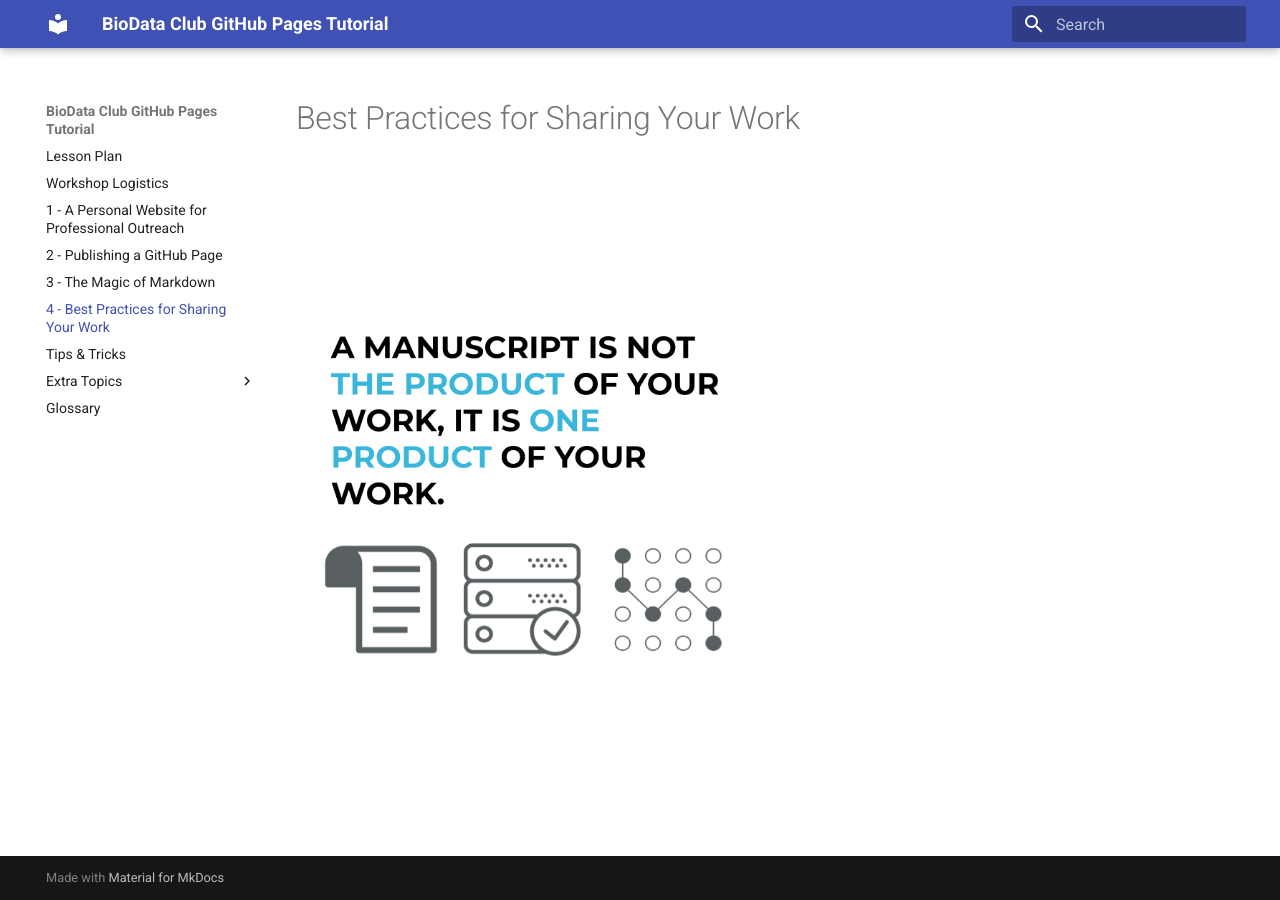
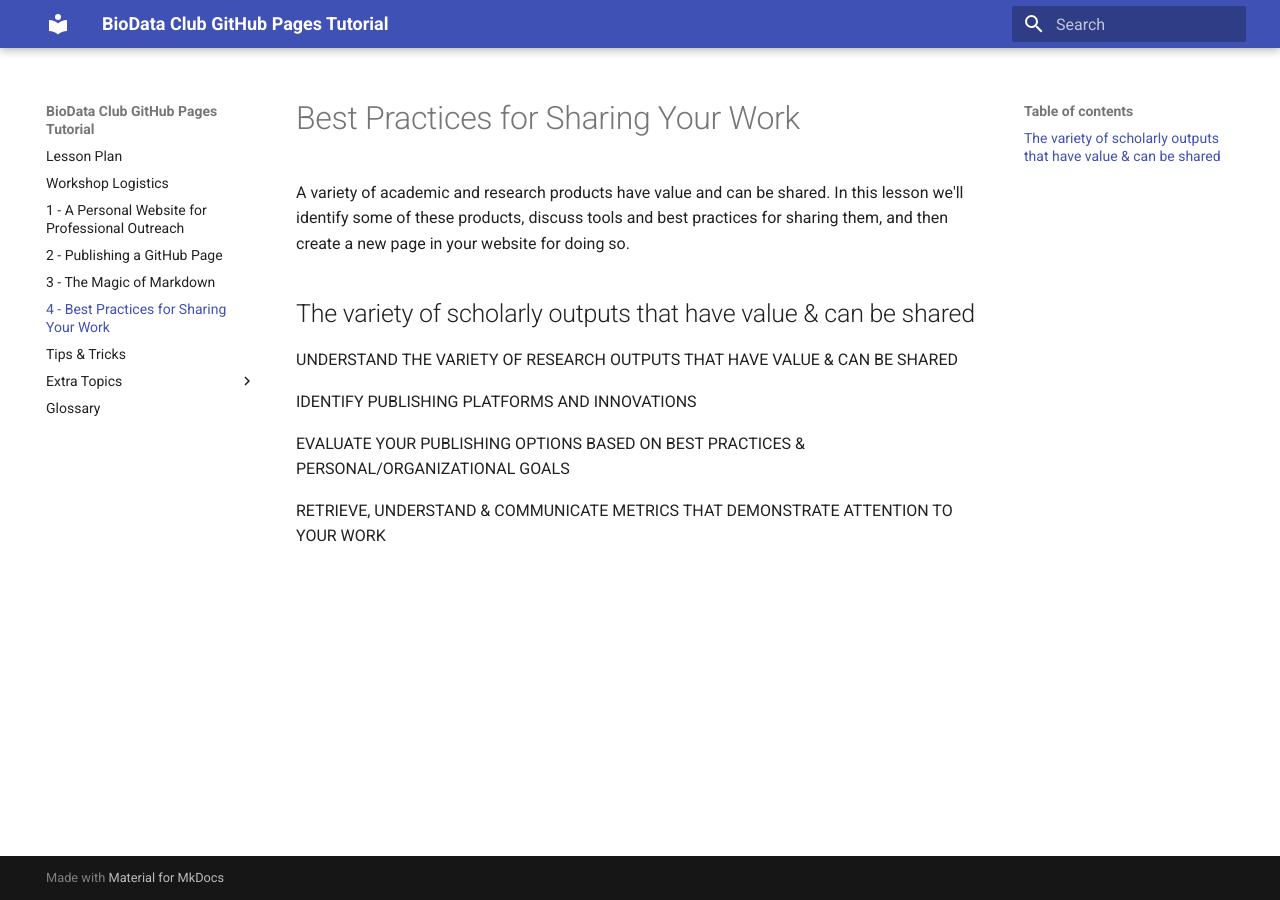
Before and after one commit to BioData-Club/ghpages-rtd, an MkDocs documentation site: the page built from docs/lessons/4.md, in a window 1280 px wide. Built offline with MkDocs 1.6.1 and Material for MkDocs 9.7.7, drawn with Linux system fonts in a browser that asks for light colours; old or Windows-style settings are respelled for this version of MkDocs.

Commit message:
Update 4.md

```diff
--- a/docs/lessons/4.md
+++ b/docs/lessons/4.md
@@ -1,2 +1,13 @@
 # Best Practices for Sharing Your Work
-![sharing your work](../images/dissemination.png)
+A variety of academic and research products have value and can be shared.  In this lesson we'll identify some of these products, discuss tools and best practices for sharing them, and then create a new page in your website for doing so.
+## The variety of scholarly outputs that have value & can be shared
+
+
+
+UNDERSTAND THE VARIETY OF RESEARCH OUTPUTS THAT HAVE VALUE & CAN BE SHARED
+
+IDENTIFY PUBLISHING PLATFORMS AND INNOVATIONS
+
+EVALUATE YOUR PUBLISHING OPTIONS BASED ON BEST PRACTICES & PERSONAL/ORGANIZATIONAL GOALS
+
+RETRIEVE, UNDERSTAND & COMMUNICATE METRICS THAT DEMONSTRATE ATTENTION TO YOUR WORK
```
